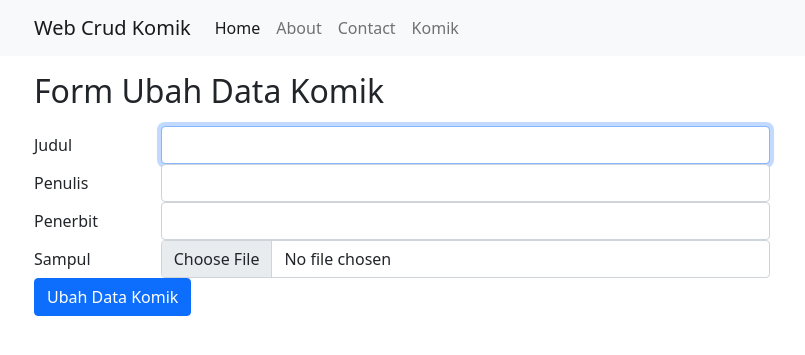
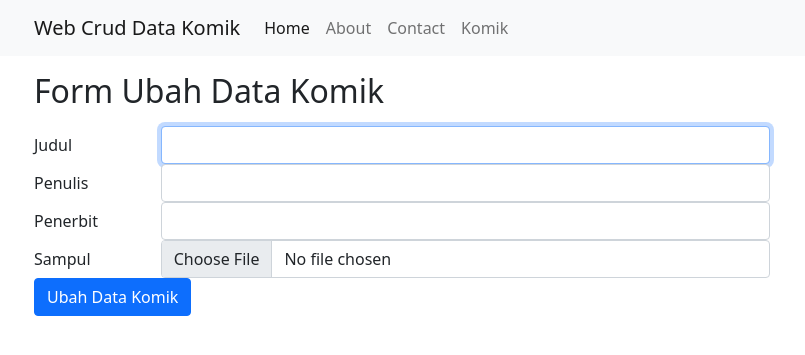
Before and after one commit to ariefdm19/LatihanCI4, a CodeIgniter 4 app: template app/Views/komik/edit.php in a window 1280 px wide. Shown: the top 355 px of the page, without its empty margins (48-853 px from the left). Run offline with PHP 8.4 and a stand-in for CodeIgniter, Linux system fonts and the light colour scheme; the template is opened without the code that fills it, so the values that code supplies are empty; some libraries are stand-ins or nearby versions.

Commit message:
modif navbar

```diff
--- a/app/Views/layout/navbar.php
+++ b/app/Views/layout/navbar.php
@@ -1,6 +1,6 @@
 <nav class="navbar navbar-expand-lg navbar-light bg-light">
   <div class="container">
-    <a class="navbar-brand" href="#">Web Crud Komik</a>
+    <a class="navbar-brand" href="#">Web Crud Data Komik</a>
     <button class="navbar-toggler" type="button" data-toggle="collapse" data-target="#navbarNavAltMarkup" aria-controls="navbarNavAltMarkup" aria-expanded="false" aria-label="Toggle navigation">
       <span class="navbar-toggler-icon"></span>
     </button>
```
